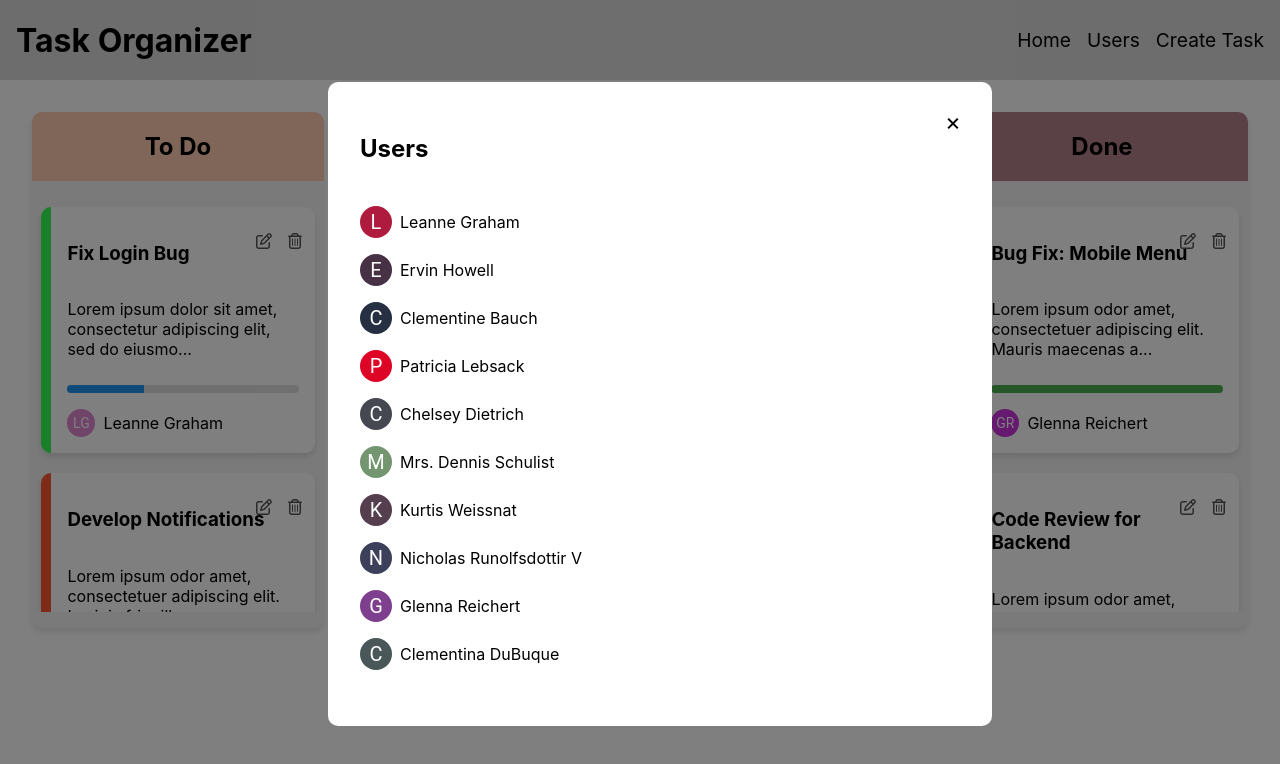
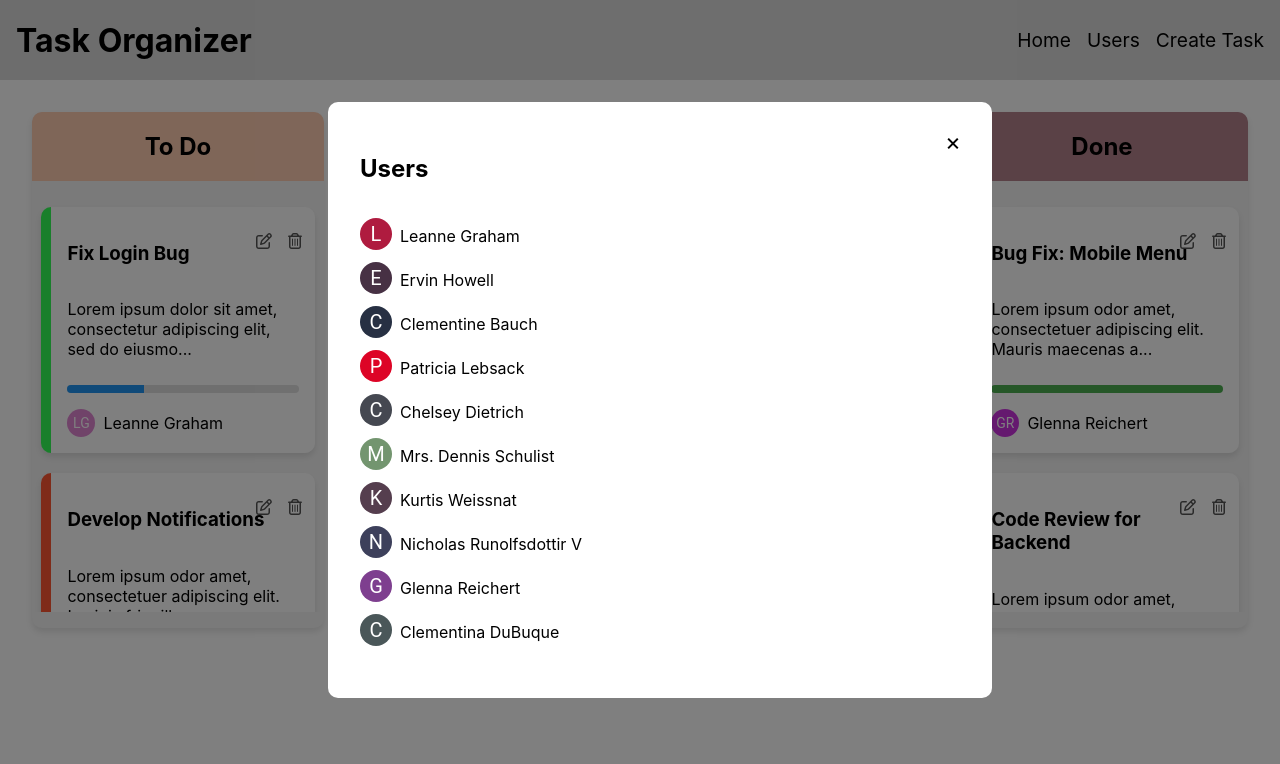
Before and after one commit to ismailtaher/react-task-organizer-3, a React (Vite) app: page / in a window 1280 px wide. Both pictures are taken after a click on the button "Users". Shown: the top 764 px of the page. Built offline with nearby package versions, Linux system fonts and the light colour scheme; data requests are answered from the project's data file.

Commit message:
added UI changes

```diff
--- a/src/features/users/UsersList.jsx
+++ b/src/features/users/UsersList.jsx
@@ -19,10 +19,6 @@ const UsersList = ({ onClose }) => {
   } else if (isSuccess) {
     const renderedUsers = users?.ids?.map((userId) => (
       <li key={userId} className="user-li">
-        <Link
-          to={`/user/${userId}`}
-          className="user-link"
-          onClick={() => onClose()}>
         <Avatar
           style={{ marginRight: "0.5rem" }}
           alt={users.entities[userId].name}
@@ -33,6 +29,10 @@ const UsersList = ({ onClose }) => {
           }}>
           {users.entities[userId].name?.charAt(0)}
         </Avatar>
+        <Link
+          to={`/user/${userId}`}
+          className="user-link"
+          onClick={() => onClose()}>
           {users?.entities[userId]?.name}
         </Link>
       </li>
--- a/src/index.css
+++ b/src/index.css
@@ -274,7 +274,7 @@ form .button:hover {
  */
 
 .single-task {
-  padding: 5rem;
+  padding: 1rem;
 }
 
 .bold {
@@ -366,7 +366,7 @@ form .button:hover {
 
 .modal-overlay {
   position: fixed;
-  top: -1rem;
+  top: -20px;
   left: 0;
   width: 100%;
   height: 100%;
@@ -382,7 +382,7 @@ form .button:hover {
   background: white;
   padding: 2rem;
   overflow-y: auto;
-  max-height: 90vh;
+  max-height: 80vh;
   border-radius: 10px;
   max-width: 600px;
   width: 100%;
@@ -486,6 +486,15 @@ form .button:hover {
   padding-left: 0;
 }
 
+.user-li {
+  display: flex;
+  margin-top: 0.5rem;
+}
+
+.user-li:first-child {
+  margin-top: 0;
+}
+
 .user-link {
   display: flex;
   justify-content: start;
@@ -504,3 +513,7 @@ form .button:hover {
 .user-link img:hover {
   text-decoration: none;
 }
+
+.user-link:hover div {
+  text-decoration: none;
+}
```
Lines whose indentation alone changed are shown as unchanged.
